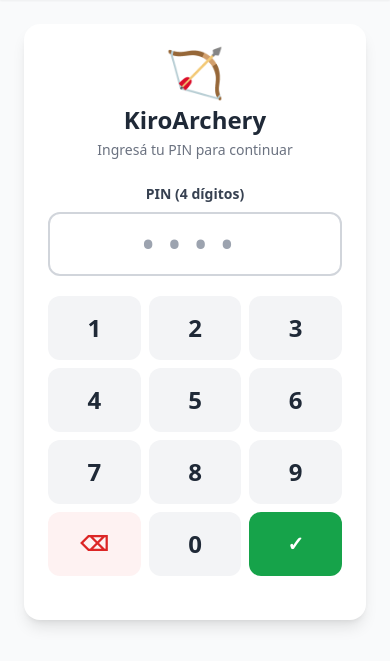
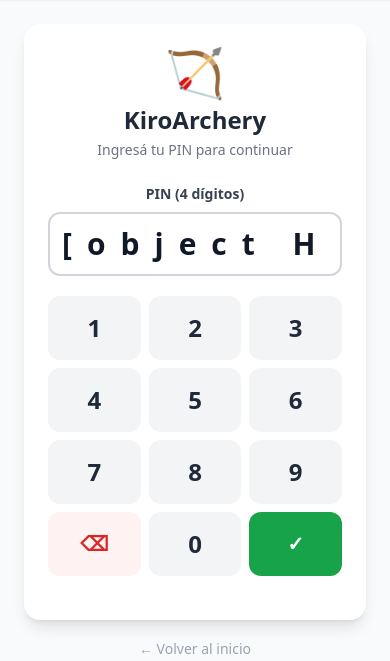
Before and after one commit to fcampo992/Mosca, a Flask app: page /archer/login in a window 390 px wide. Shown: the part 56-717 px from the top of the page. Before the commit the page ends 688 px from the top, so only its background shows below. Run offline with Flask 3, Linux system fonts and the light colour scheme; data comes from the database, SQL or seed files in the repository; data that the repository does not hold is empty; some libraries are stand-ins or nearby versions.

Commit message:
fix: nav consistente — drawer en base.html, quitar Admin del navbar admin, boton volver en PIN login, ranking renombrado

```diff
--- a/archer/modules/admin.py
+++ b/archer/modules/admin.py
@@ -332,7 +332,7 @@ def list_archers() -> list[dict]:
     """Retorna todos los arqueros ordenados alfabéticamente por nombre ASC (Req 3.9)."""
     conn = get_connection()
     cursor = conn.execute(
-        "SELECT id, pin, name, created_at FROM archers ORDER BY name ASC"
+        "SELECT id, pin, name, COALESCE(photo_url, '') AS photo_url, created_at FROM archers ORDER BY name ASC"
     )
     return [dict(row) for row in cursor.fetchall()]
 
--- a/archer/templates/archer/login.html
+++ b/archer/templates/archer/login.html
@@ -14,7 +14,6 @@
             <h1 class="text-2xl font-bold text-gray-800">{{ club_settings().club_name }}</h1>
             <p class="text-sm text-gray-500 mt-1">Ingresá tu PIN para continuar</p>
         </div>
-
         {# ── Mensaje de bloqueo (Req 4.7) ──────────────────────────────── #}
         {% if locked %}
         <div class="mb-4 p-3 bg-red-50 border border-red-300 rounded-xl text-red-700 text-sm text-center font-medium">
@@ -133,7 +132,12 @@
     </div>
 </div>
 
-<script>
+{# Botón volver al inicio #}
+<div class="text-center mt-4">
+    <a href="/" class="text-sm text-gray-400 hover:text-gray-600 transition-colors">
+        ← Volver al inicio
+    </a>
+</div>
 /**
  * Alpine.js component for the PIN login form.
  * Handles virtual keypad interaction and client-side format validation
--- a/archer/templates/base.html
+++ b/archer/templates/base.html
@@ -12,7 +12,8 @@
 </head>
 {% set club = club_settings() %}
 {% set archer_logged = session.get('archer_id') %}
-<body class="min-h-screen bg-gray-50 text-gray-900" style="min-width:360px">
+<body class="min-h-screen bg-gray-50 text-gray-900" style="min-width:360px"
+      x-data="{ drawerOpen: false }">
 
     <!-- ── Header ── -->
     <header class="text-white px-4 h-14 flex items-center justify-between shadow-sm sticky top-0 z-40"
@@ -24,7 +25,7 @@
         </a>
 
         {% block header_nav %}
-        <nav class="flex items-center gap-2 text-sm font-medium">
+        <nav class="flex items-center gap-2">
             {% if archer_logged %}
             {# Arquero autenticado: avatar con menú desplegable #}            <div x-data="{ open: false }" class="relative">
                 <button @click="open = !open" @click.outside="open = false"
@@ -45,7 +46,7 @@
                     </svg>
                 </button>
 
-                <!-- Dropdown -->
+                <!-- Dropdown arquero -->
                 <div x-show="open" x-cloak
                      x-transition:enter="transition ease-out duration-100"
                      x-transition:enter-start="opacity-0 scale-95"
@@ -53,7 +54,7 @@
                      x-transition:leave="transition ease-in duration-75"
                      x-transition:leave-start="opacity-100 scale-100"
                      x-transition:leave-end="opacity-0 scale-95"
-                     class="absolute right-0 top-10 w-44 bg-white rounded-2xl shadow-xl
+                     class="absolute right-0 top-10 w-48 bg-white rounded-2xl shadow-xl
                             border border-gray-100 py-1.5 z-50 origin-top-right">
 
                     <div class="px-3 py-2 border-b border-gray-100 mb-1">
@@ -64,23 +65,34 @@
                     </div>
 
                     <a href="{{ url_for('archer.dashboard') }}"
-                       class="flex items-center gap-2.5 px-3 py-2 text-sm text-gray-700
-                              hover:bg-gray-50 transition-colors">
+                       class="flex items-center gap-2.5 px-3 py-2 text-sm text-gray-700 hover:bg-gray-50 transition-colors">
                         <svg class="w-4 h-4 text-gray-400" fill="none" stroke="currentColor" stroke-width="2" viewBox="0 0 24 24">
                             <path stroke-linecap="round" stroke-linejoin="round" d="M16 8v8m-4-5v5m-4-2v2M3 20h18"/>
                         </svg>
                         Mi Dashboard
                     </a>
-
                     <a href="{{ url_for('archer.score') }}"
-                       class="flex items-center gap-2.5 px-3 py-2 text-sm text-gray-700
-                              hover:bg-gray-50 transition-colors">
+                       class="flex items-center gap-2.5 px-3 py-2 text-sm text-gray-700 hover:bg-gray-50 transition-colors">
                         <svg class="w-4 h-4 text-gray-400" fill="none" stroke="currentColor" stroke-width="2" viewBox="0 0 24 24">
                             <circle cx="12" cy="12" r="9"/><circle cx="12" cy="12" r="4"/>
                         </svg>
                         Cargar flechas
                     </a>
-
+                    <a href="{{ url_for('archer.profile') }}"
+                       class="flex items-center gap-2.5 px-3 py-2 text-sm text-gray-700 hover:bg-gray-50 transition-colors">
+                        <svg class="w-4 h-4 text-gray-400" fill="none" stroke="currentColor" stroke-width="2" viewBox="0 0 24 24">
+                            <path stroke-linecap="round" stroke-linejoin="round" d="M16 7a4 4 0 11-8 0 4 4 0 018 0zM12 14a7 7 0 00-7 7h14a7 7 0 00-7-7z"/>
+                        </svg>
+                        Mi Perfil
+                    </a>
+                    <a href="{{ url_for('archer.equipment') }}"
+                       class="flex items-center gap-2.5 px-3 py-2 text-sm text-gray-700 hover:bg-gray-50 transition-colors">
+                        <svg class="w-4 h-4 text-gray-400" fill="none" stroke="currentColor" stroke-width="2" viewBox="0 0 24 24">
+                            <path stroke-linecap="round" stroke-linejoin="round" d="M10.325 4.317c.426-1.756 2.924-1.756 3.35 0a1.724 1.724 0 002.573 1.066c1.543-.94 3.31.826 2.37 2.37a1.724 1.724 0 001.065 2.572c1.756.426 1.756 2.924 0 3.35a1.724 1.724 0 00-1.066 2.573c.94 1.543-.826 3.31-2.37 2.37a1.724 1.724 0 00-2.572 1.065c-.426 1.756-2.924 1.756-3.35 0a1.724 1.724 0 00-2.573-1.066c-1.543.94-3.31-.826-2.37-2.37a1.724 1.724 0 00-1.065-2.572c-1.756-.426-1.756-2.924 0-3.35a1.724 1.724 0 001.066-2.573c-.94-1.543.826-3.31 2.37-2.37.996.608 2.296.07 2.572-1.065z"/>
+                            <path stroke-linecap="round" stroke-linejoin="round" d="M15 12a3 3 0 11-6 0 3 3 0 016 0z"/>
+                        </svg>
+                        Mi Equipo
+                    </a>
                     <div class="border-t border-gray-100 mt-1 pt-1">
                         <form method="POST" action="{{ url_for('archer.logout') }}">
                             <button type="submit"
@@ -97,27 +109,77 @@
             </div>
 
             {% else %}
-            {# Usuario no autenticado #}
-            {% if session.get("admin_logged_in") %}
-            <a href="/admin/tournaments"
-               class="bg-white/20 hover:bg-white/30 px-3 py-1.5 rounded-lg text-xs transition-colors">
-                Admin
-            </a>
-            {% else %}
-            <a href="/admin/login"
-               class="text-white/70 hover:text-white text-xs transition-colors">
-                Admin
-            </a>
-            {% endif %}
-            <a href="/archer/login"
-               class="bg-white font-semibold px-3 py-1.5 rounded-lg text-xs hover:bg-white/90 transition-colors"
-               style="color: {{ club.color_from }}">
-                Ingresar PIN
-            </a>
+            {# Visitante: hamburguesa con drawer (mismo estilo que home.html) #}
+            <button @click="drawerOpen = true"
+                    class="p-2 rounded-xl text-white hover:bg-white/20 active:bg-white/30 transition-colors"
+                    aria-label="Menú">
+                <svg class="w-6 h-6" fill="none" stroke="currentColor" stroke-width="2" viewBox="0 0 24 24">
+                    <path stroke-linecap="round" stroke-linejoin="round" d="M4 6h16M4 12h16M4 18h16"/>
+                </svg>
+            </button>
             {% endif %}
         </nav>
         {% endblock %}{# /header_nav #}
     </header>
+
+    <!-- ── Overlay drawer (solo para visitantes) ── -->
+    {% if not archer_logged %}
+    <div x-show="drawerOpen" x-cloak
+         class="fixed inset-0 bg-black/50 z-40"
+         x-transition:enter="transition-opacity duration-200"
+         x-transition:enter-start="opacity-0" x-transition:enter-end="opacity-100"
+         x-transition:leave="transition-opacity duration-150"
+         x-transition:leave-start="opacity-100" x-transition:leave-end="opacity-0"
+         @click="drawerOpen = false"></div>
+
+    <!-- ── Drawer lateral visitantes ── -->
+    <aside x-show="drawerOpen" x-cloak
+           x-transition:enter="transition ease-out duration-200"
+           x-transition:enter-start="translate-x-full"
+           x-transition:enter-end="translate-x-0"
+           x-transition:leave="transition ease-in duration-150"
+           x-transition:leave-start="translate-x-0"
+           x-transition:leave-end="translate-x-full"
+           class="fixed top-0 right-0 bottom-0 w-72 shadow-2xl z-50 flex flex-col overflow-y-auto"
+           style="background-color: #16213e">
+
+        <div class="flex items-center justify-between px-5 py-4 border-b border-white/10"
+             style="background-color: {{ club.color_from }}">
+            <span class="font-bold text-white text-base">🏹 {{ club.club_name }}</span>
+            <button @click="drawerOpen = false"
+                    class="p-1.5 rounded-lg text-white hover:bg-white/20 transition-colors">
+                <svg class="w-5 h-5" fill="none" stroke="currentColor" stroke-width="2.5" viewBox="0 0 24 24">
+                    <path stroke-linecap="round" stroke-linejoin="round" d="M6 18L18 6M6 6l12 12"/>
+                </svg>
+            </button>
+        </div>
+
+        <nav class="flex-1 p-4 space-y-1">
+            <a href="/"
+               class="flex items-center gap-3 px-4 py-3.5 rounded-xl text-sm font-medium
+                      text-white/80 hover:bg-white/10 hover:text-white transition-colors">
+                <span class="text-xl">🏠</span> Inicio
+            </a>
+            <a href="{{ url_for('stats.ranking_view') }}"
+               class="flex items-center gap-3 px-4 py-3.5 rounded-xl text-sm font-medium
+                      text-white/80 hover:bg-white/10 hover:text-white transition-colors">
+                <span class="text-xl">🏆</span> Ranking del Club
+            </a>
+            <div class="pt-3 mt-2 border-t border-white/10 space-y-2">
+                <a href="/archer/login"
+                   class="flex items-center gap-3 px-4 py-3.5 rounded-xl text-sm font-semibold
+                          text-white transition-colors" style="background-color: #0d0d0d">
+                    <span class="text-xl">🎯</span> Ingresar como Arquero
+                </a>
+                <a href="/admin/login"
+                   class="flex items-center gap-3 px-4 py-3.5 rounded-xl text-sm font-medium
+                          text-white/50 hover:bg-white/10 hover:text-white/80 transition-colors">
+                    <span class="text-xl">🔒</span> Panel de Administración
+                </a>
+            </div>
+        </nav>
+    </aside>
+    {% endif %}
 
     <!-- ── Contenido principal ── -->
     <main class="px-4 py-6 max-w-3xl mx-auto {% block main_class %}{% endblock %}
--- a/archer/templates/stats/ranking.html
+++ b/archer/templates/stats/ranking.html
@@ -3,8 +3,7 @@
 
 {% block content %}
 <div class="flex items-center justify-between mb-6">
-    <h1 class="text-2xl font-bold">🌍 Ranking Global</h1>
-    <a href="/" class="text-sm text-gray-500 hover:underline">← Inicio</a>
+    <h1 class="text-2xl font-bold">🌍 Ranking del Club</h1>
 </div>
 
 {% if ranking and ranking | length > 0 %}
```
Also changed, not shown: archer/templates/admin/base_admin.html (+1 -6 lines), archer/templates/stats/trend.html (+5 -3 lines).
